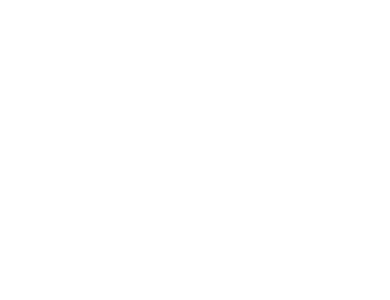
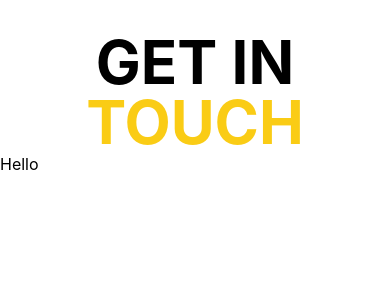
Before and after one commit to Rasel105/Rasel_Portfolio, a React (Create React App) app: page / in a window 390 px wide. Shown: the top 300 px of the page. Built offline with nearby package versions, Linux system fonts and the light colour scheme.

Commit message:
get in touch section added

```diff
--- a/src/App.js
+++ b/src/App.js
@@ -1,9 +1,10 @@
 import './App.css';
+import GetInTouch from './Pages/GetInTouch/GetInTouch';
 
 function App() {
   return (
     <div>
-
+      <GetInTouch />
     </div>
   );
 }
--- /dev/null
+++ b/src/Pages/GetInTouch/GetInTouch.js
@@ -0,0 +1,25 @@
+import React from 'react';
+
+const GetInTouch = () => {
+    return (
+        <div>
+            <h2 className='text-center text-6xl font-bold mt-8'>GET IN <span className='text-yellow-400'>TOUCH</span></h2>
+            <div className='grid md:grid-cols-2 sm:grid-cols-1'>
+                <div>
+                    <h2>Hello</h2>
+                </div>
+                <div>
+                    <form>
+                        <div>
+                            <input type="text" />
+                            <input type="text" />
+                        </div>
+                        <input type="text" />
+                    </form>
+                </div>
+            </div>
+        </div>
+    );
+};
+
+export default GetInTouch;
```
